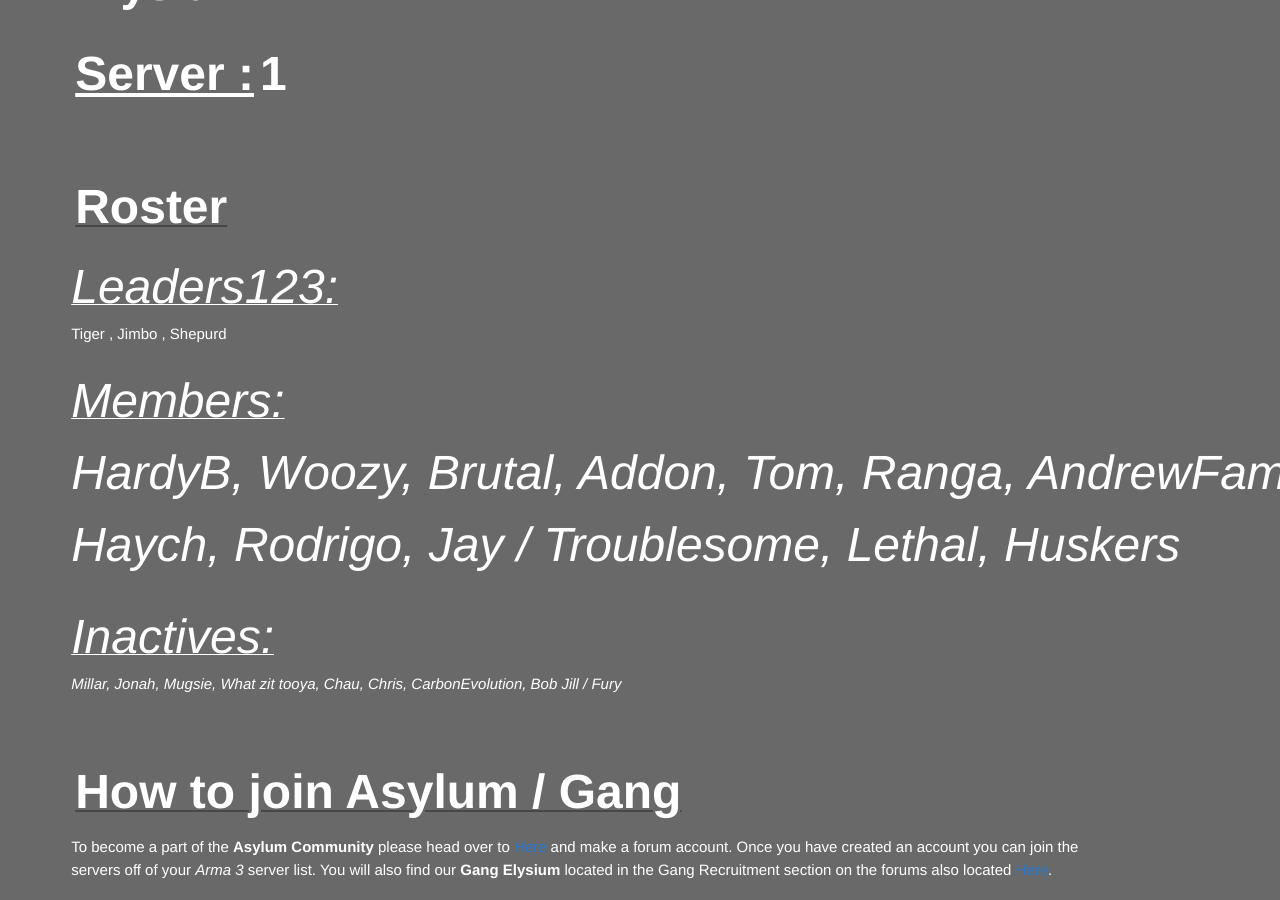
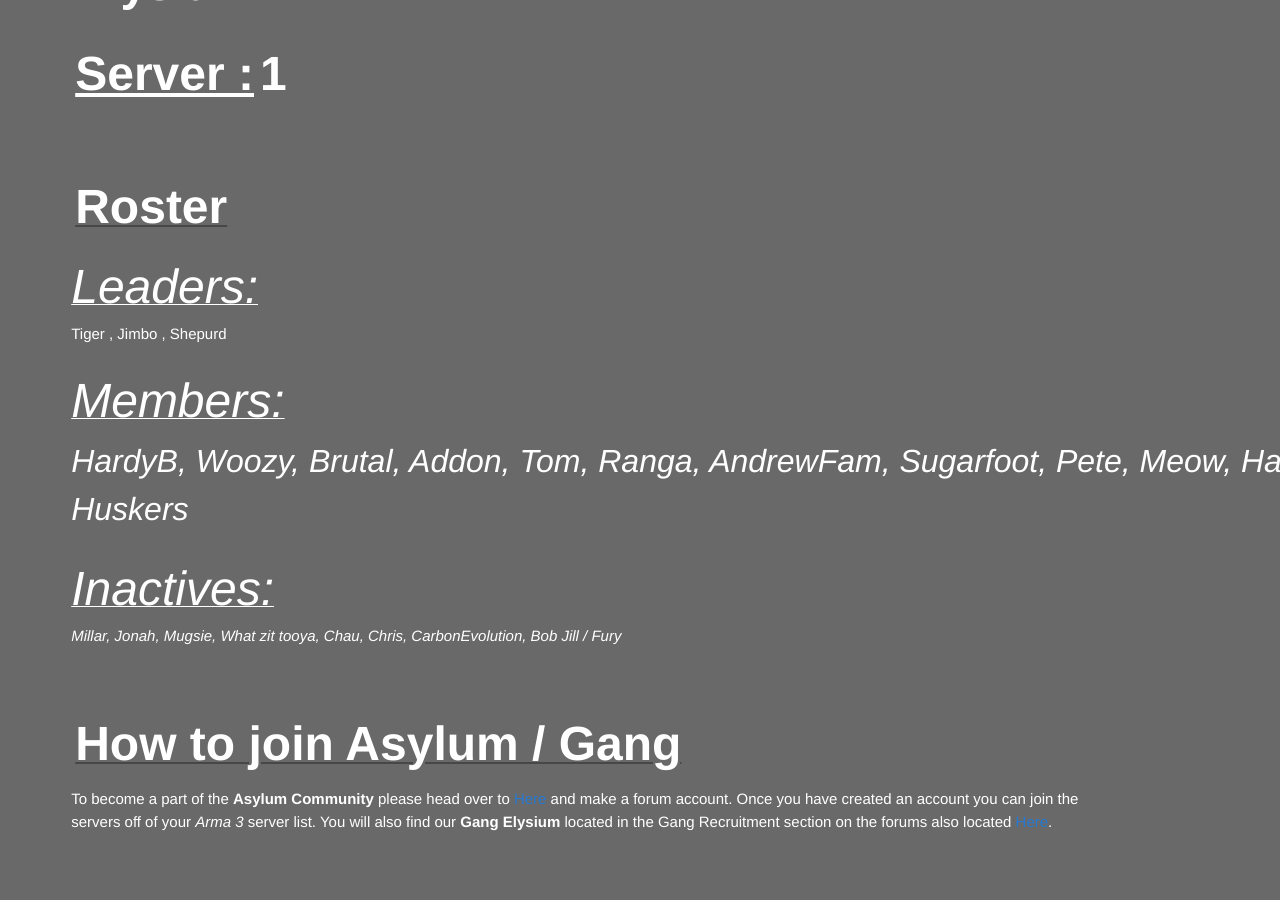
Before and after one commit to DerekR0123/Rossfitness.github.io, a Jekyll site: the page index.html, which Jekyll copies as it is, in a window 1280 px wide and 900 px high, scrolled down 345 px. Built offline with Jekyll 4.4.1, drawn with Linux system fonts in a browser that asks for light colours.

Commit message:
Update index.html

```diff
--- a/index.html
+++ b/index.html
@@ -35,12 +35,12 @@
 <a id="designer-templates" class="anchor" href="#designer-templates" aria-hidden="true"><span aria-hidden="true" class="octicon octicon-link"></span></a>
 <h2><u><FONT size="15" COLOR="FFFFFF">Roster</FONT></u></h2>
 
-<p><u><FONT size="13" COLOR="FFFFFF"><em>Leaders123:</em></u></FONT><br>Tiger , Jimbo , Shepurd<br></em></p>
-<p><u><FONT size="13" COLOR="FFFFFF"><em>Members:</em></FONT></u></h4><br>
-<em><FONT size="10" COLOR="FFFFFF">HardyB, Woozy, Brutal, Addon, Tom, Ranga, AndrewFam, Sugarfoot, Pete, Meow,
+<p><u><FONT size="9" COLOR="FFFFFF"><em>Leaders:</em></u></FONT><br>Tiger , Jimbo , Shepurd<br></em></p>
+<p><u><FONT size="9" COLOR="FFFFFF"><em>Members:</em></FONT></u></h4><br>
+<em><FONT size="6" COLOR="FFFFFF">HardyB, Woozy, Brutal, Addon, Tom, Ranga, AndrewFam, Sugarfoot, Pete, Meow,
 Haych, Rodrigo, Jay / Troublesome, Lethal, Huskers<br></em></FONT></p>
 
-<p><u><FONT size="13" COLOR="FFFFFF"><em>Inactives:</em></u></FONT><br>
+<p><u><FONT size="9" COLOR="FFFFFF"><em>Inactives:</em></u></FONT><br>
 <em>Millar, Jonah, Mugsie, What zit tooya, Chau, Chris, CarbonEvolution, Bob Jill / Fury<br></em></p><br>
 
 <a id="creating-pages-manually" class="anchor" href="#creating-pages-manually" aria-hidden="true"><span aria-hidden="true" class="octicon octicon-link"></span></a><h2><u>
```
